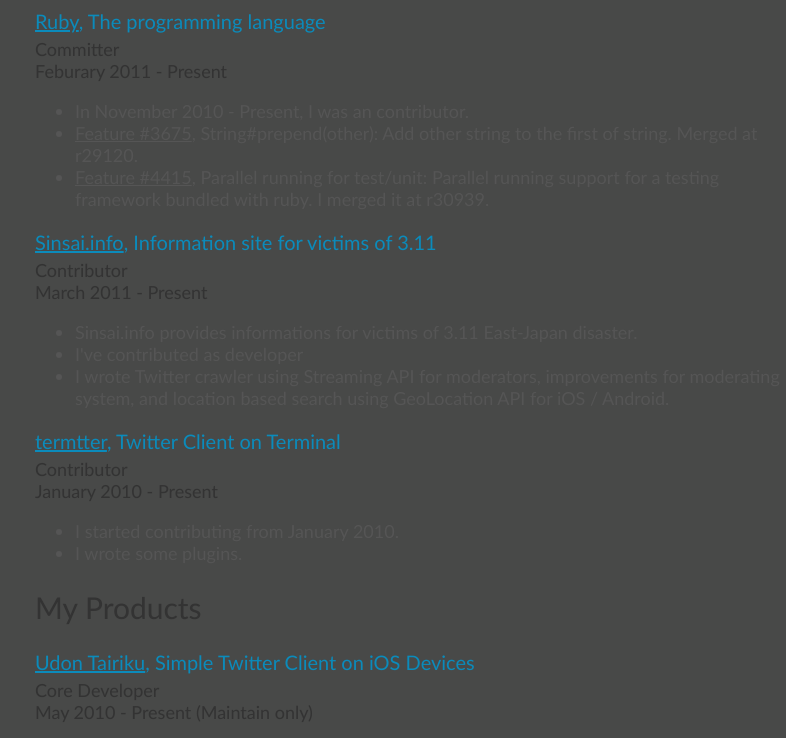
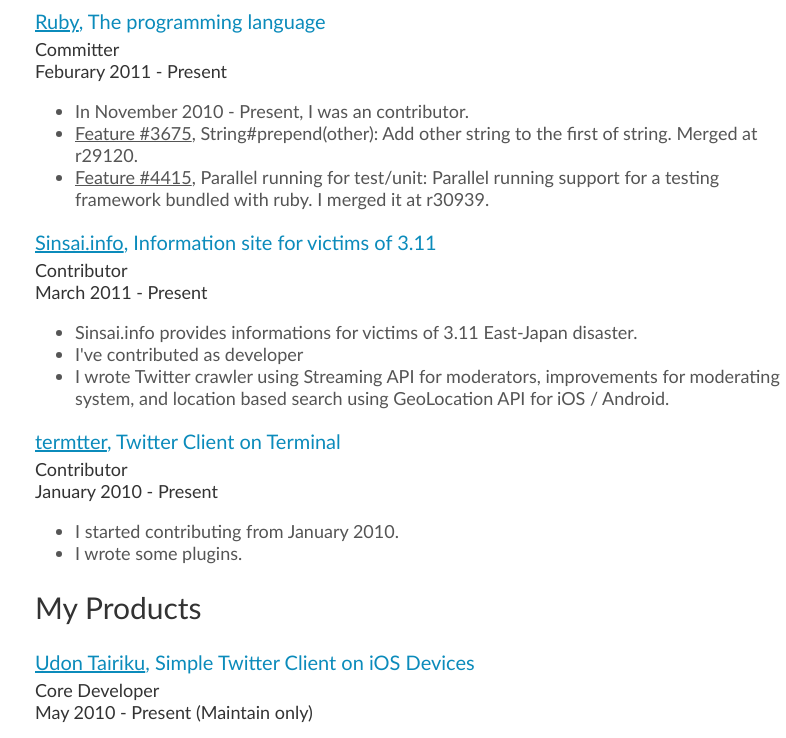
Before and after one commit to sorah/prof, a plain HTML site: page more.html in a window 1280 px wide. Shown: the part 749-1487 px from the top of the page, without its empty margins (230-1016 px from the left). Drawn offline with Linux system fonts and the light colour scheme.

Commit message:
background-color

```diff
--- /dev/null
+++ b/more.css
@@ -0,0 +1,3 @@
+body {
+  background-color: white;
+}
--- a/more.html
+++ b/more.html
@@ -5,6 +5,7 @@
     <meta name="keywords" content="Shota Fukumori, sora_h, sorah, Sora Harakami, 福森匠大, 宇都宮市立陽北中学校">
     <meta name="description" content="Profile of Shota Fukumori (福森匠大) a.k.a sorah, sora_h; ぞくにいうプロフてきなもの? にょーん">
     <link rel="stylesheet" href="index.css" type="text/css">
+    <link rel="stylesheet" href="more.css" type="text/css">
     <script type="text/javascript">
 
       var _gaq = _gaq || [];
```
